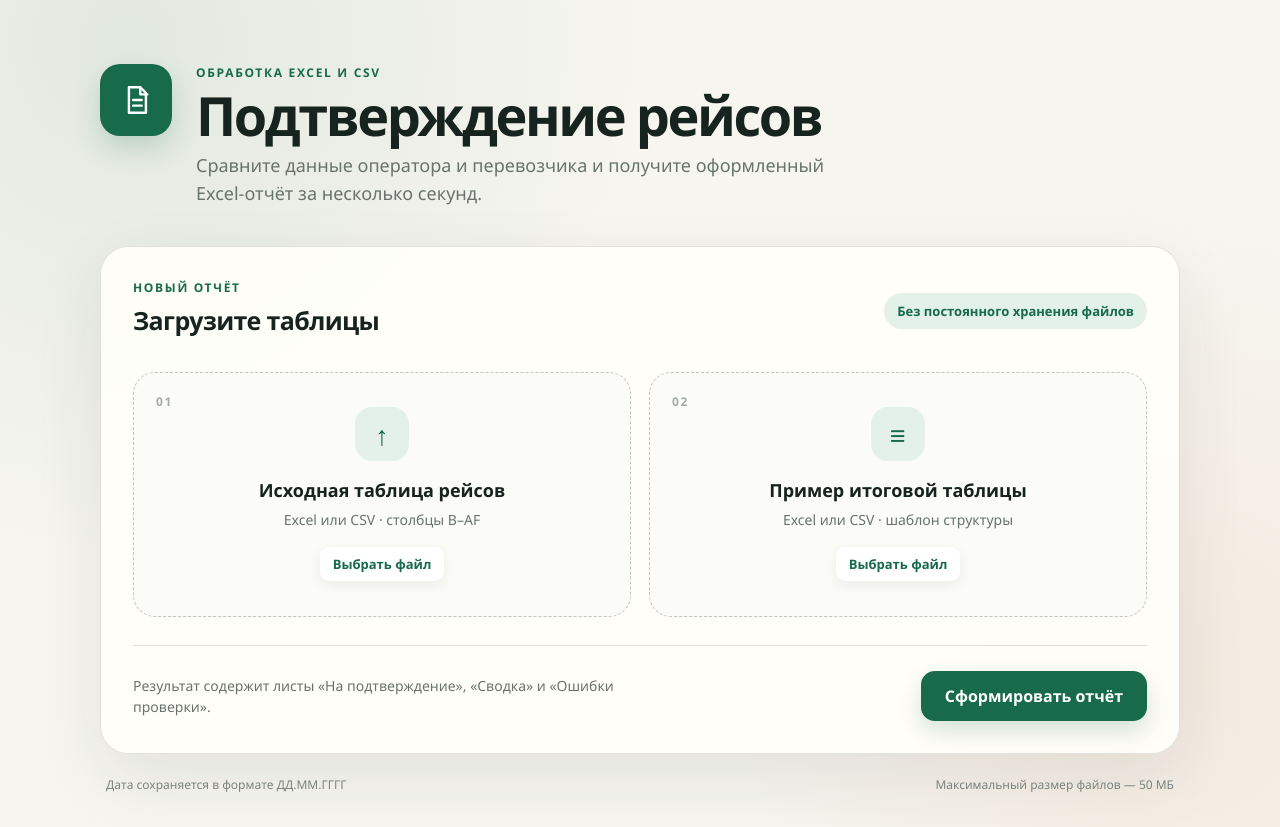
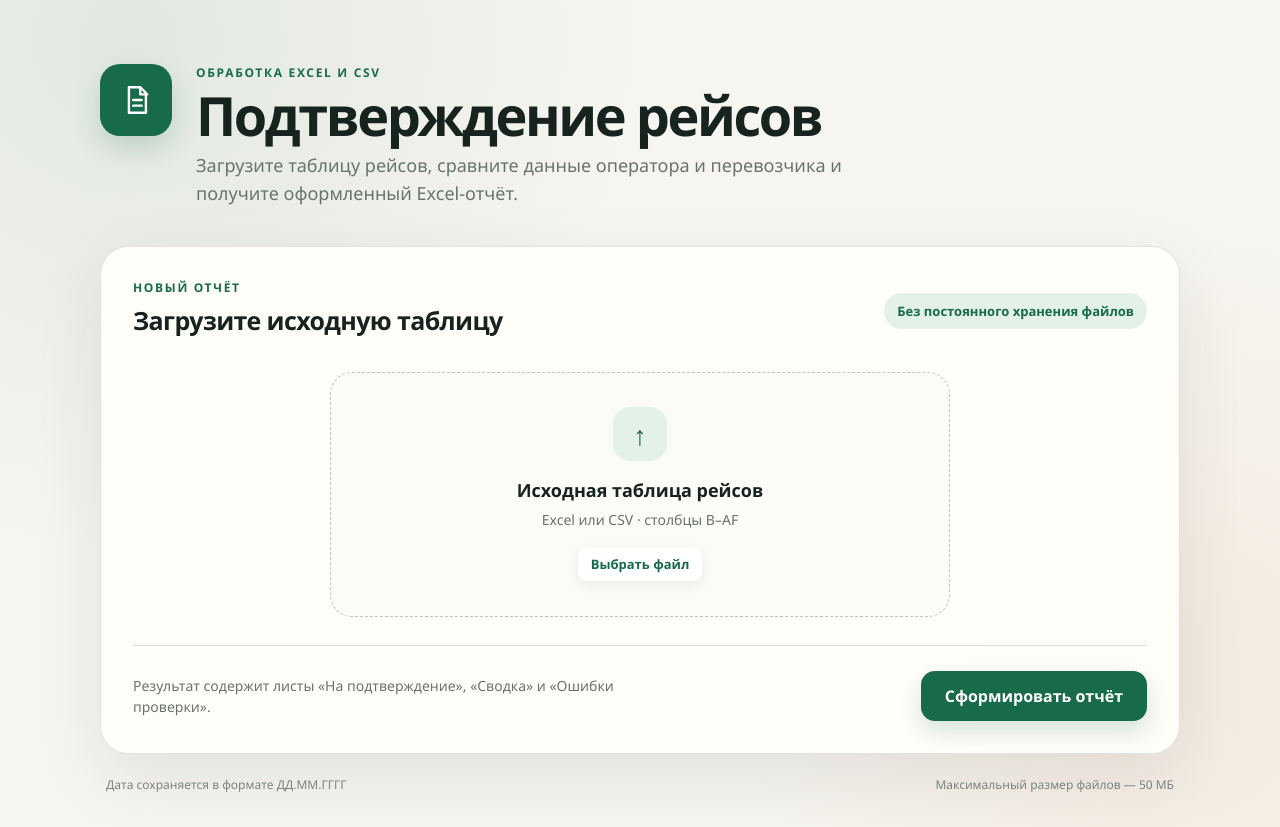
Before and after one commit to 5323894n-spec/original, a Flask app: page / in a window 1280 px wide. Run offline with Flask 3, Linux system fonts and the light colour scheme.

Commit message:
Remove report template upload requirement

```diff
--- a/static/styles.css
+++ b/static/styles.css
@@ -101,6 +101,11 @@ h2 { margin-bottom: 7px; font-size: 25px; letter-spacing: -.025em; }
   grid-template-columns: 1fr 1fr;
   gap: 18px;
   margin: 28px 0;
+}
+
+.upload-grid.single {
+  grid-template-columns: minmax(320px, 620px);
+  justify-content: center;
 }
 
 .upload-card {
--- a/templates/index.html
+++ b/templates/index.html
@@ -4,7 +4,7 @@
   <meta charset="utf-8">
   <meta name="viewport" content="width=device-width, initial-scale=1">
   <title>Подтверждение рейсов</title>
-  <link rel="stylesheet" href="{{ url_for('static', filename='styles.css', v='1.1') }}">
+  <link rel="stylesheet" href="{{ url_for('static', filename='styles.css', v='1.2') }}">
 </head>
 <body>
   <main class="shell">
@@ -19,8 +19,8 @@
         <p class="eyebrow">Обработка Excel и CSV</p>
         <h1>Подтверждение рейсов</h1>
         <p class="lead">
-          Сравните данные оператора и перевозчика и получите оформленный
-          Excel-отчёт за несколько секунд.
+          Загрузите таблицу рейсов, сравните данные оператора и перевозчика
+          и получите оформленный Excel-отчёт.
         </p>
       </div>
     </header>
@@ -74,28 +74,18 @@
       <div class="panel-title">
         <div>
           <p class="step">Новый отчёт</p>
-          <h2>Загрузите таблицы</h2>
+        <h2>Загрузите исходную таблицу</h2>
         </div>
         <span class="privacy">Без постоянного хранения файлов</span>
       </div>
 
       <form action="{{ url_for('process') }}" method="post" enctype="multipart/form-data" id="report-form">
-        <div class="upload-grid">
+        <div class="upload-grid single">
           <label class="upload-card">
-            <span class="number">01</span>
             <span class="upload-icon">↑</span>
             <strong>Исходная таблица рейсов</strong>
             <span class="hint">Excel или CSV · столбцы B–AF</span>
             <input type="file" name="source" accept=".xlsx,.csv" required>
-            <span class="filename">Выбрать файл</span>
-          </label>
-
-          <label class="upload-card">
-            <span class="number">02</span>
-            <span class="upload-icon">≡</span>
-            <strong>Пример итоговой таблицы</strong>
-            <span class="hint">Excel или CSV · шаблон структуры</span>
-            <input type="file" name="template" accept=".xlsx,.csv" required>
             <span class="filename">Выбрать файл</span>
           </label>
         </div>
--- a/web_app.py
+++ b/web_app.py
@@ -8,7 +8,7 @@ from pathlib import Path
 from flask import Flask, abort, render_template, request, send_file
 from werkzeug.utils import secure_filename
 
-from app import OUTPUT_NAME, build_workbook, process_rows, read_source, validate_template
+from app import OUTPUT_NAME, build_workbook, process_rows, read_source
 
 
 BASE_DIR = Path(__file__).resolve().parent
@@ -44,33 +44,26 @@ def health():
 @web.post("/process")
 def process():
     source_upload = request.files.get("source")
-    template_upload = request.files.get("template")
 
     try:
         source_name = validate_uploaded_file(source_upload, "исходная таблица")
-        template_name = validate_uploaded_file(template_upload, "шаблон")
 
         with tempfile.TemporaryDirectory(prefix="trip_report_") as temp_dir:
             temp_path = Path(temp_dir)
             source_path = temp_path / (
                 "source" + Path(secure_filename(source_name)).suffix.lower()
             )
-            template_path = temp_path / (
-                "template" + Path(secure_filename(template_name)).suffix.lower()
-            )
             source_upload.save(source_path)
-            template_upload.save(template_path)
 
             source = read_source(str(source_path))
             source.source_name = source_name
-            validate_template(str(template_path))
             confirmation, errors, counters = process_rows(source)
             workbook = build_workbook(
                 confirmation,
                 errors,
                 counters,
                 source_name,
-                template_name,
+                "Встроенная структура отчёта",
             )
 
             output = io.BytesIO()
```
Also changed, not shown: README.md.
